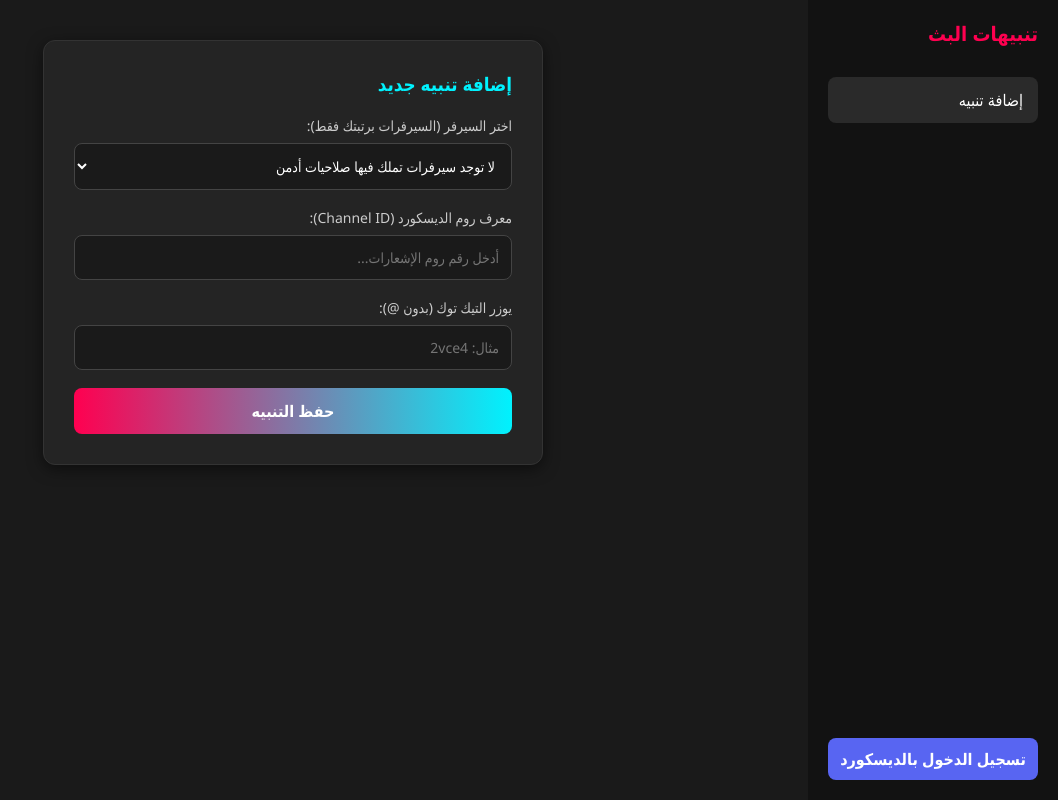
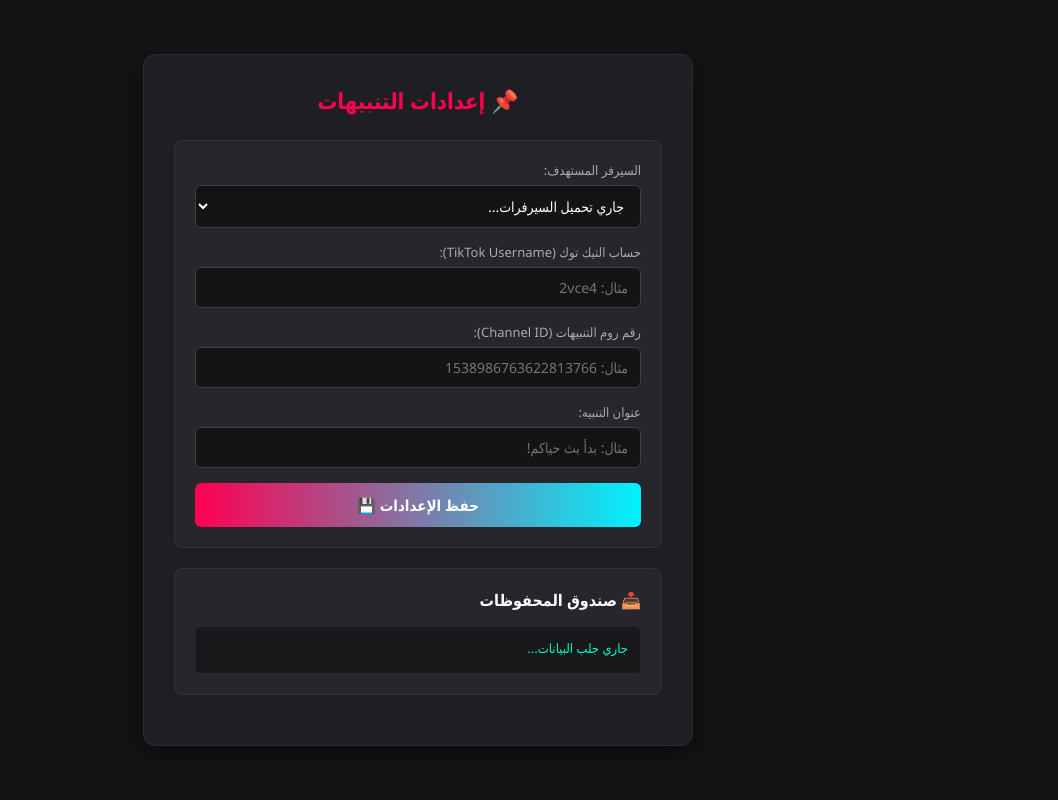
Before and after one commit to 9120s/tiktok-bot-dashboard, a Flask app: page / in a window 1280 px wide. Shown: the whole page, without its empty margins (222-1280 px from the left). Run offline with Flask 3, Linux system fonts and the light colour scheme.

Commit message:
Update index.html

```diff
--- a/templates/index.html
+++ b/templates/index.html
@@ -11,165 +11,251 @@
             padding: 0;
             font-family: 'Segoe UI', Tahoma, Geneva, Verdana, sans-serif;
         }
+
         body {
-            background-color: #1a1a1a;
+            background-color: #141414;
             color: #ffffff;
             display: flex;
+            justify-content: center;
+            align-items: center;
             min-height: 100vh;
+            padding: 20px;
         }
-        .sidebar {
-            width: 250px;
-            background-color: #121212;
-            padding: 20px;
-            display: flex;
-            flex-direction: column;
-            justify-content: space-between;
+
+        .container {
+            width: 100%;
+            max-width: 550px;
+            background: #1f1f23;
+            border-radius: 12px;
+            padding: 30px;
+            box-shadow: 0 8px 24px rgba(0,0,0,0.5);
+            border: 1px solid #2d2d35;
         }
-        .sidebar h2 {
+
+        h1 {
+            text-align: center;
+            font-size: 22px;
+            margin-bottom: 25px;
             color: #ff0050;
-            margin-bottom: 30px;
-            font-size: 20px;
-        }
-        .menu-item {
-            display: block;
-            padding: 12px 15px;
-            color: #aaa;
-            text-decoration: none;
-            border-radius: 8px;
-            margin-bottom: 10px;
-            transition: 0.3s;
-        }
-        .menu-item:hover, .menu-item.active {
-            background-color: #2a2a2a;
-            color: #fff;
-        }
-        .logout-btn {
-            background-color: #ff0050;
-            color: white;
-            text-align: center;
-            padding: 10px;
-            border-radius: 8px;
-            text-decoration: none;
-            font-weight: bold;
-            display: block;
-            margin-top: 20px;
-        }
-        .logout-btn:hover {
-            background-color: #e00047;
-        }
-        .content {
-            flex: 1;
-            padding: 40px;
-            display: flex;
-            justify-content: center;
-            align-items: flex-start;
-        }
-        .card {
-            background: #242424;
-            padding: 30px;
-            border-radius: 12px;
-            width: 100%;
-            max-width: 500px;
-            box-shadow: 0 4px 15px rgba(0,0,0,0.5);
-            border: 1px solid #333;
-        }
-        .card h3 {
-            margin-bottom: 20px;
-            color: #00f2fe;
             display: flex;
             align-items: center;
-            gap: 10px;
+            justify-content: center;
+            gap: 8px;
         }
+
+        .card {
+            background: #26262c;
+            border-radius: 8px;
+            padding: 20px;
+            margin-bottom: 20px;
+            border: 1px solid #32323a;
+        }
+
+        .card-title {
+            font-size: 16px;
+            font-weight: bold;
+            margin-bottom: 15px;
+            color: #ffffff;
+        }
+
         .form-group {
-            margin-bottom: 18px;
+            margin-bottom: 15px;
         }
-        .form-group label {
+
+        label {
             display: block;
-            margin-bottom: 8px;
-            color: #ccc;
+            font-size: 13px;
+            color: #aaaaaa;
+            margin-bottom: 6px;
+        }
+
+        select, input {
+            width: 100%;
+            padding: 10px 12px;
+            border-radius: 6px;
+            border: 1px solid #3e3e48;
+            background-color: #141414;
+            color: #ffffff;
             font-size: 14px;
+            outline: none;
+            transition: border-color 0.2s;
         }
-        .form-control {
+
+        select:focus, input:focus {
+            border-color: #ff0050;
+        }
+
+        button {
             width: 100%;
             padding: 12px;
-            background-color: #1a1a1a;
-            border: 1px solid #444;
-            border-radius: 8px;
-            color: #fff;
-            font-size: 14px;
+            border: none;
+            border-radius: 6px;
+            background: linear-gradient(90deg, #ff0050, #00f2fe);
+            color: #ffffff;
+            font-weight: bold;
+            font-size: 15px;
+            cursor: pointer;
+            transition: opacity 0.2s;
         }
-        .form-control:focus {
-            outline: none;
-            border-color: #00f2fe;
-        }
-        .btn-submit {
-            width: 100%;
-            padding: 12px;
-            background: linear-gradient(90deg, #ff0050, #00f2fe);
-            border: none;
-            border-radius: 8px;
-            color: white;
-            font-weight: bold;
-            cursor: pointer;
-            font-size: 16px;
-            transition: 0.3s;
-        }
-        .btn-submit:hover {
+
+        button:hover {
             opacity: 0.9;
         }
+
+        .saved-box {
+            background: #18181b;
+            border: 1px solid #27272a;
+            border-radius: 6px;
+            padding: 12px;
+            margin-top: 10px;
+        }
+
+        .saved-item {
+            font-size: 13px;
+            color: #00ffcc;
+            margin-bottom: 4px;
+        }
+
+        .alert {
+            padding: 10px;
+            border-radius: 6px;
+            margin-top: 15px;
+            display: none;
+            font-size: 13px;
+            text-align: center;
+        }
+        .alert-success { background: #1b4332; color: #2ec4b6; }
+        .alert-error { background: #4a1525; color: #ff4d6d; }
     </style>
 </head>
 <body>
 
-    <div class="sidebar">
-        <div>
-            <h2>تنبيهات البث</h2>
-            <a href="/" class="menu-item active">إضافة تنبيه</a>
-        </div>
+<div class="container">
+    <h1>📌 إعدادات التنبيهات</h1>
 
-        <div>
-            {% if user %}
-                <p style="color: #888; margin-bottom: 10px;">أهلاً، {{ user['username'] }}</p>
-                <!-- رابط تسجيل الخروج الفعلي المربوط بالمسار /logout -->
-                <a href="/logout" class="logout-btn">تسجيل الخروج</a>
-            {% else %}
-                <a href="/login" class="logout-btn" style="background-color: #5865F2;">تسجيل الدخول بالديسكورد</a>
-            {% endif %}
-        </div>
-    </div>
-
-    <div class="content">
     <div class="card">
-            <h3>إضافة تنبيه جديد</h3>
-            <form action="/add_alert" method="POST">
-
+        <form id="configForm">
             <div class="form-group">
-                    <label for="guild_id">اختر السيرفر (السيرفرات برتبتك فقط):</label>
-                    <select name="guild_id" id="guild_id" class="form-control" required>
-                        {% if guilds %}
-                            {% for guild in guilds %}
-                                <option value="{{ guild['id'] }}">{{ guild['name'] }}</option>
-                            {% endfor %}
-                        {% else %}
-                            <option value="">لا توجد سيرفرات تملك فيها صلاحيات أدمن</option>
-                        {% endif %}
+                <label>السيرفر المستهدف:</label>
+                <select id="guild_id" required>
+                    <option value="">جاري تحميل السيرفرات...</option>
                 </select>
             </div>
 
             <div class="form-group">
-                    <label for="channel_id">معرف روم الديسكورد (Channel ID):</label>
-                    <input type="text" name="channel_id" id="channel_id" class="form-control" placeholder="أدخل رقم روم الإشعارات..." required>
+                <label>حساب التيك توك (TikTok Username):</label>
+                <input type="text" id="tiktok_username" placeholder="مثال: 2vce4" required>
             </div>
 
             <div class="form-group">
-                    <label for="tiktok_username">يوزر التيك توك (بدون @):</label>
-                    <input type="text" name="tiktok_username" id="tiktok_username" class="form-control" placeholder="مثال: 2vce4" required>
+                <label>رقم روم التنبيهات (Channel ID):</label>
+                <input type="text" id="channel_id" placeholder="مثال: 1538986763622813766" required>
             </div>
 
-                <button type="submit" class="btn-submit">حفظ التنبيه</button>
+            <div class="form-group">
+                <label>عنوان التنبيه:</label>
+                <input type="text" id="message_title" placeholder="مثال: بدأ بث حياكم!" required>
+            </div>
+
+            <button type="submit">حفظ الإعدادات 💾</button>
         </form>
+
+        <div id="statusAlert" class="alert"></div>
+    </div>
+
+    <div class="card">
+        <div class="card-title">📥 صندوق المحفوظات</div>
+        <div class="saved-box" id="savedConfigBox">
+            <div class="saved-item">جاري جلب البيانات...</div>
+        </div>
     </div>
 </div>
 
+<script>
+    const urlParams = new URLSearchParams(window.location.search);
+    const token = urlParams.get('token');
+
+    async function loadGuildsAndData() {
+        if (!token) return;
+        try {
+            const res = await fetch(`/api/guilds?token=${token}`);
+            const data = await res.json();
+
+            const select = document.getElementById('guild_id');
+            select.innerHTML = '<option value="">اختر السيرفر...</option>';
+
+            if (data.guilds) {
+                data.guilds.forEach(g => {
+                    select.innerHTML += `<option value="${g.id}">${g.name}</option>`;
+                });
+            }
+
+            loadSavedConfig();
+        } catch (e) {
+            console.error(e);
+        }
+    }
+
+    async function loadSavedConfig() {
+        try {
+            const res = await fetch(`/api/config?token=${token}`);
+            const config = await res.json();
+            const box = document.getElementById('savedConfigBox');
+
+            if (config && Object.keys(config).length > 0) {
+                box.innerHTML = `
+                    <div class="saved-item"><b>الحساب:</b> @${config.tiktok_username || 'غير محدد'}</div>
+                    <div class="saved-item"><b>الروم:</b> ${config.channel_id || 'غير محدد'}</div>
+                    <div class="saved-item"><b>العنوان:</b> ${config.message_title || 'غير محدد'}</div>
+                `;
+                if(config.tiktok_username) document.getElementById('tiktok_username').value = config.tiktok_username;
+                if(config.channel_id) document.getElementById('channel_id').value = config.channel_id;
+                if(config.message_title) document.getElementById('message_title').value = config.message_title;
+            } else {
+                box.innerHTML = '<div class="saved-item" style="color: #888;">لا توجد إعدادات محفوظة حالياً</div>';
+            }
+        } catch (e) {
+            console.error(e);
+        }
+    }
+
+    document.getElementById('configForm').addEventListener('submit', async (e) => {
+        e.preventDefault();
+        const showAlert = (msg, isSuccess) => {
+            const el = document.getElementById('statusAlert');
+            el.className = `alert ${isSuccess ? 'alert-success' : 'alert-error'}`;
+            el.innerText = msg;
+            el.style.display = 'block';
+            setTimeout(() => el.style.display = 'none', 4000);
+        };
+
+        const payload = {
+            guild_id: document.getElementById('guild_id').value,
+            tiktok_username: document.getElementById('tiktok_username').value.replace('@', '').trim(),
+            channel_id: document.getElementById('channel_id').value.trim(),
+            message_title: document.getElementById('message_title').value.trim()
+        };
+
+        try {
+            const res = await fetch(`/api/config?token=${token}`, {
+                method: 'POST',
+                headers: { 'Content-Type': 'application/json' },
+                body: JSON.stringify(payload)
+            });
+            const resData = await res.json();
+            if (res.ok) {
+                showAlert('تم حفظ الإعدادات بنجاح! ✅', true);
+                loadSavedConfig();
+            } else {
+                showAlert(resData.error || 'حدث خطأ أثناء الحفظ', false);
+            }
+        } catch (err) {
+            showAlert('فشل الاتصال بالسيرفر', false);
+        }
+    });
+
+    loadGuildsAndData();
+</script>
+
 </body>
 </html>
```
Lines whose indentation alone changed are shown as unchanged.
